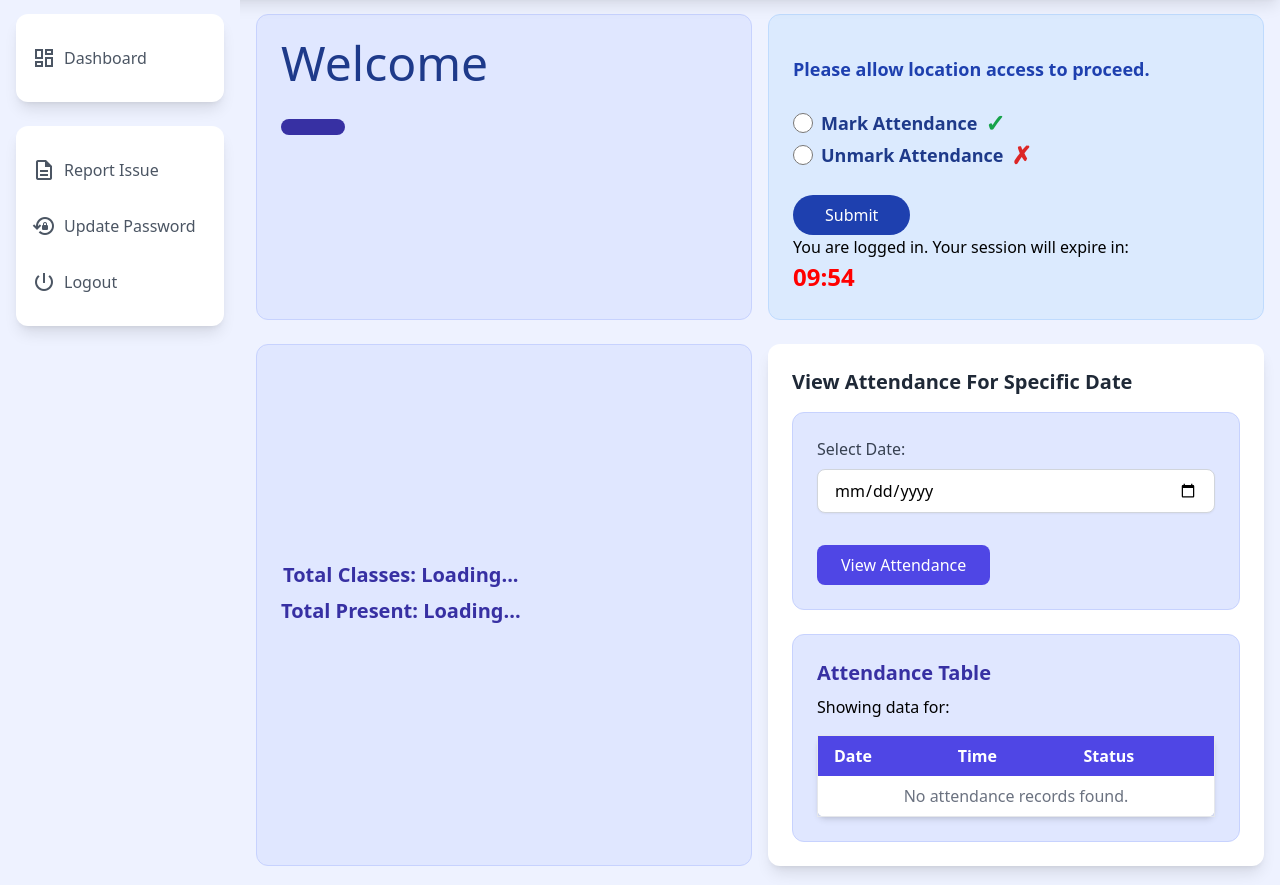
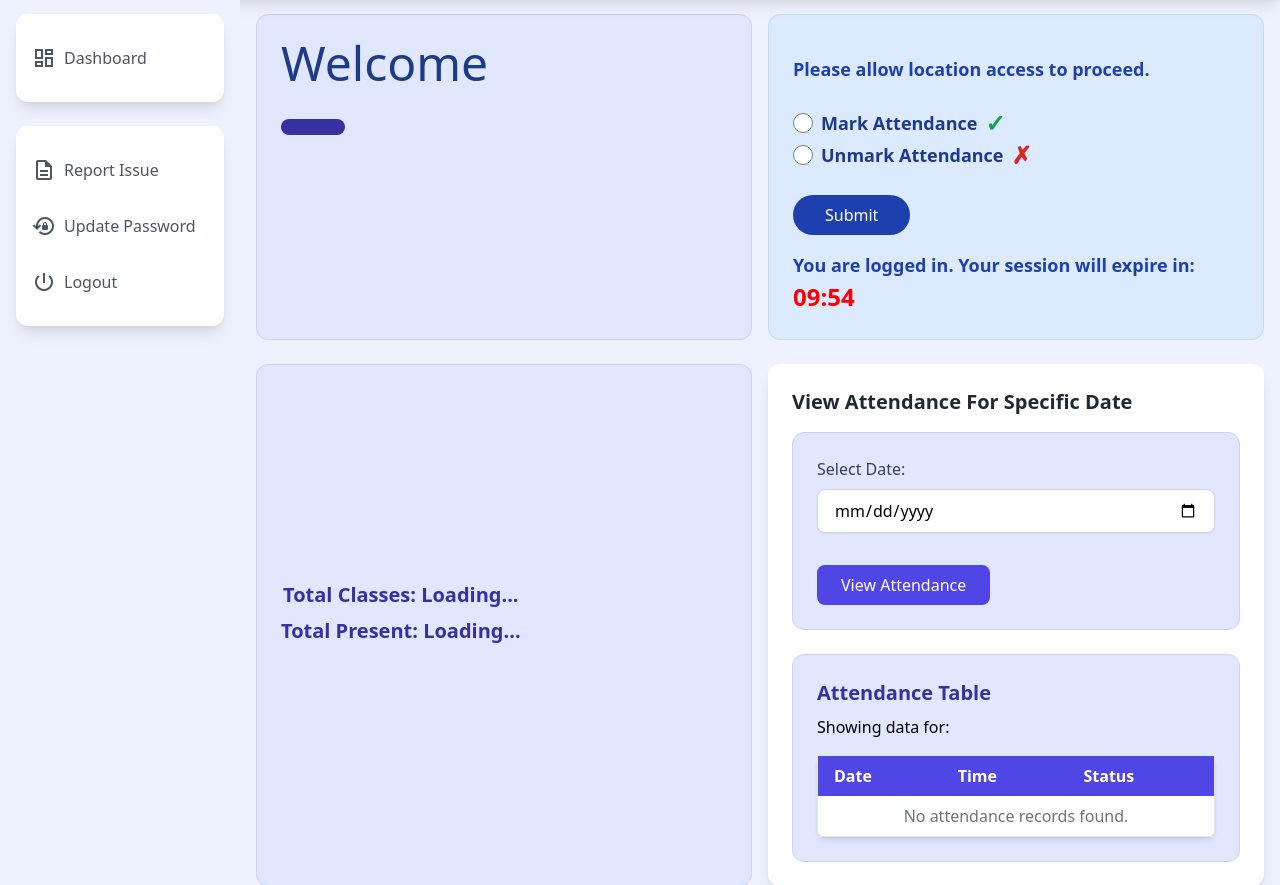
Before and after one commit to shivuu2005/MyUpasthiti, a Python web app: template templates/user_dashboard.html in a window 1280 px wide. Shown: the part 66-951 px from the top of the page. Run offline with Jinja, Linux system fonts and the light colour scheme; the template is opened without the code that fills it, so the values that code supplies are empty; some libraries are stand-ins or nearby versions.

Commit message:
Update user_dashboard.html

```diff
--- a/templates/user_dashboard.html
+++ b/templates/user_dashboard.html
@@ -271,7 +271,7 @@ document.addEventListener("DOMContentLoaded", () => {
                         Submit
                     </button>
                 </form>
-                    <p>You are logged in. Your session will expire in:</p>
+                    <p class="text-lg font-bold text-blue-800 mt-4">You are logged in. Your session will expire in:</p>
     <div class="session-timer" id="session-timer">10:00</div>
     <script>
         // Countdown duration in seconds
```
